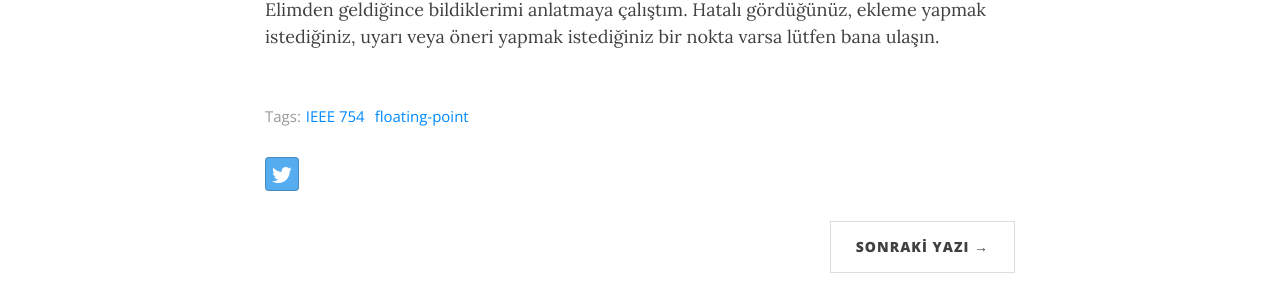
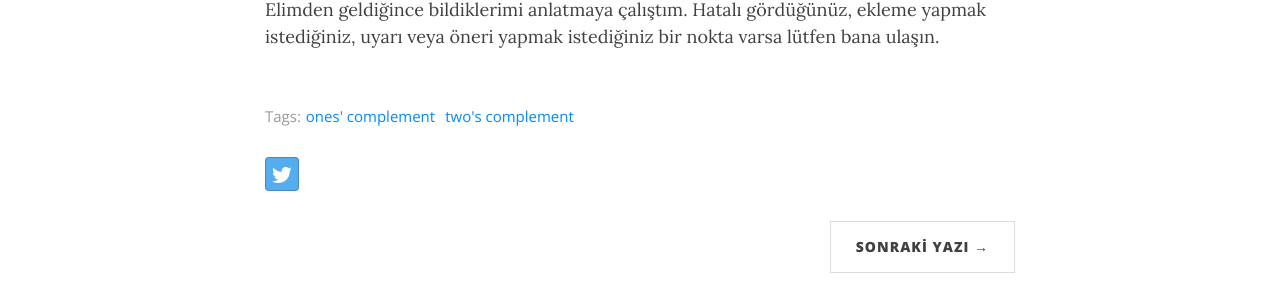
Before and after one commit to ahmetelgun/ahmetelgun.github.io, a Jekyll site: the page built from _posts/2019-01-04-Bilgisayar-sayıları-nasıl-anlar.md, in a window 1280 px wide and 900 px high, scrolled down 1579 px. Shown: the part 303-603 px from the top of the window. Built offline with Jekyll 4.4.1, drawn with Linux system fonts in a browser that asks for light colours; nearby versions of some CDN libraries; comment, search, counter and statistics services are not loaded.

Commit message:
tag düzeltme

```diff
--- a/_posts/2019-01-04-Bilgisayar-sayıları-nasıl-anlar.md
+++ b/_posts/2019-01-04-Bilgisayar-sayıları-nasıl-anlar.md
@@ -2,7 +2,7 @@
 layout: post
 title: Bilgisayar Sayıları Nasıl Anlar?-1
 comments: true
-tags: [IEEE 754, floating-point]
+tags: [ones' complement, two's complement]
 ---
 Bu yazıda işaretli ve işaretsiz sayıları ve bunları iki tabanına geçirmeyi anlatacağım.
 
```
Also changed, not shown: 3 other files.
